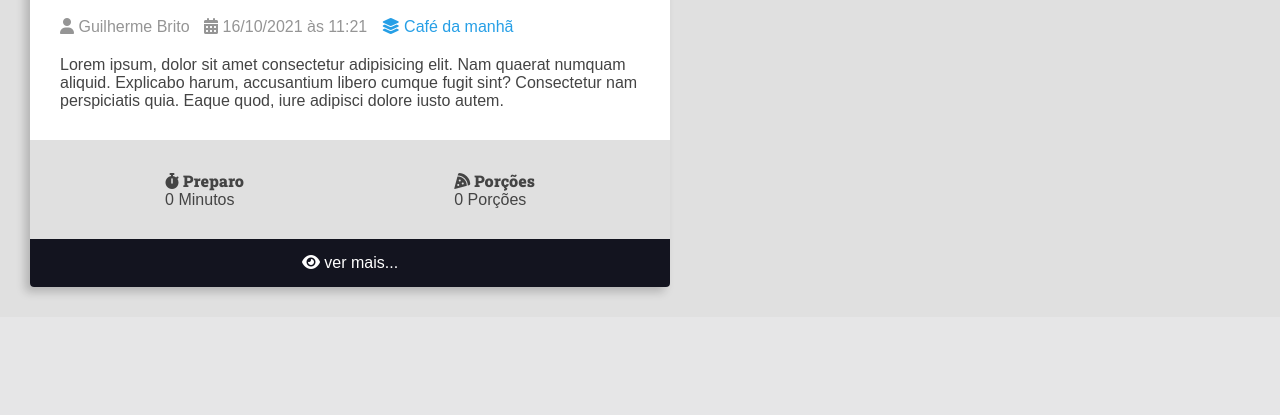
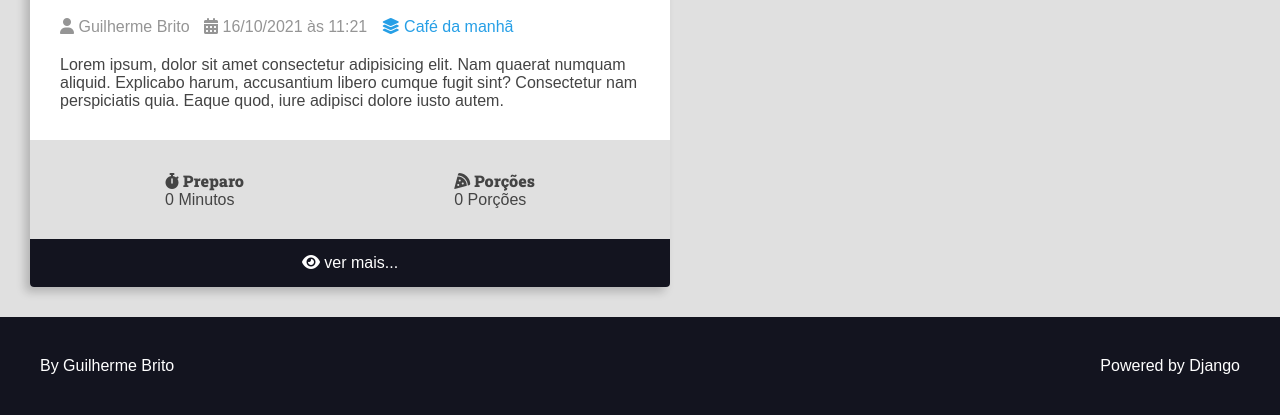
Before and after one commit to guilhermeeduardoo/curso_django_projeto1, a Django app: page / in a window 1280 px wide. Shown: the part 642-1057 px from the top of the page. Before the commit the page ends 939 px from the top, so only its background shows below. Run offline with Django 4.2, Linux system fonts and the light colour scheme; grey boxes labelled with a size stand in for pictures from a placeholder-image service; some libraries are stand-ins or nearby versions.

Commit message:
Finalizando os cards da primeira pagina

```diff
--- /dev/null
+++ b/recipes/templates/recipes/partials/footer.html
@@ -0,0 +1,9 @@
+<footer class="main-footer">
+    <div class="developer">
+      <a href="https://www.otaviomiranda.com.br/" target="_blank" rel="noreferrer noopener">By Guilherme Brito</a>
+    </div>
+
+    <div class="powered">
+      <a href="https://www.djangoproject.com/" target="_blank" rel="noreferrer noopener">Powered by Django</a>
+    </div>
+  </footer>
--- a/recipes/templates/recipes/partials/head.html
+++ b/recipes/templates/recipes/partials/head.html
@@ -247,6 +247,25 @@
             filter: brightness(2);
 
         }
+
+        .main-footer {
+            display: flex;
+            align-items: center;
+            justify-content: space-between;
+            background: var(--color-primary-dark);
+            color: var(--color-white);
+            padding: var(--spacing-gutter-large);
+        }
+
+        .main-footer a {
+            color: var(--color-white);
+            text-decoration: none;
+            transition: all 300ms ease-in-out;
+        }
+
+        .main-footer a:hover {
+            filter: brightness(.8);
+        }
     </style>
 
 </head>
--- /dev/null
+++ b/recipes/templates/recipes/partials/recipe.html
@@ -0,0 +1,54 @@
+<div class="recipe recipe-list-item">
+    <div class="recipe-cover">
+        <img src="https://placehold.co/1280x720.png/#269fe6" alt="Temporário">
+    </div>
+    <div class="recipe-title-container">
+        <h2 class="recipe-title">Lorem ipsum dolor sit amet.</h2>
+    </div>
+
+    <div class="recipe-author">
+        <span class="recipe-author-item">
+            <i class="fas fa-user"></i>
+            Guilherme Brito
+        </span>
+        <span class="recipe-author-item">
+            <i class="fas fa-calendar-alt"></i>
+            16/10/2021 às 11:21
+        </span>
+        <span class="recipe-author-item">
+            <a href="/recipes/category/cafe-da-manha/">
+                <i class="fas fa-layer-group"></i>
+                <span>Café da manhã</span>
+            </a>
+        </span>
+    </div>
+
+    <div class="recipe-content">
+        <p>Lorem ipsum, dolor sit amet consectetur adipisicing elit.
+            Nam quaerat numquam aliquid. Explicabo harum, accusantium libero
+            cumque fugit sint? Consectetur nam perspiciatis quia. Eaque quod, iure adipisci dolore iusto autem.</p>
+    </div>
+
+    <div class="recipe-meta-container">
+        <div class="recipe-meta recipe-preparation">
+            <h3 class="recipe-meta-title"><i class="fas fa-stopwatch"></i> Preparo</h3>
+            <div class="recipe-meta-text">
+                0 Minutos
+            </div>
+        </div>
+        <div class="recipe-meta recipe-servings">
+            <h3 class="recipe-meta-title"><i class="fas fa-pizza-slice"></i> Porções</h3>
+            <div class="recipe-meta-text">
+                0 Porções
+            </div>
+        </div>
+    </div>
+
+    <footer class="recipe-footer">
+        <a class="recipe-read-more button button-dark button-full-width" href="/recipes/3/">
+            <i class="fas fa-eye"></i>
+            <span>ver mais...</span>
+        </a>
+    </footer>
+
+</div>
```
Also changed, not shown: recipes/templates/recipes/pages/home.html (+3 -55 lines).
